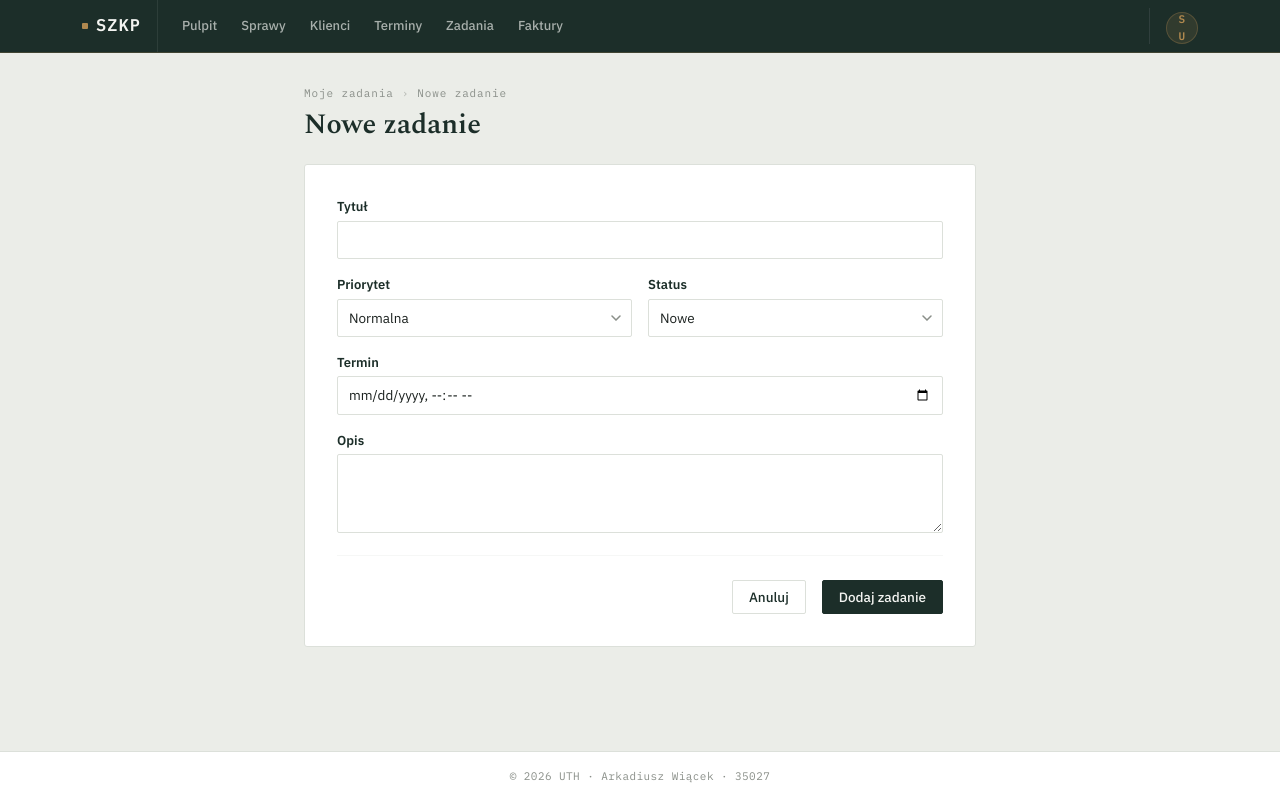
After one commit to ArkadiuszWWiacek/szkp, a Django app: page /szkp/zadania/nowe/ in a window 1280 px wide. The commit adds this page. Run offline with Django 5.2, Linux system fonts and the light colour scheme; a user stored in the database is signed in; tables that the repository leaves empty hold one stand-in row (values such as "Sample post").

Commit message:
Implementuje US-08

```diff
--- a/Functional_tests/test_us08_tasks.py
+++ b/Functional_tests/test_us08_tasks.py
@@ -50,11 +50,11 @@ class US08TasksTest(SzkpSeleniumTestCase):
         return timezone.now()
 
     def _nowe_zadanie(self, title='Zadanie testowe', **kwargs):
+        kwargs.setdefault('due_date', self._za_7_dni())
         return Task.objects.create(
             title=title,
             assigned_lawyer=self.lawyer,
             created_by=self.lawyer,
-            due_date=self._za_7_dni(),
             **kwargs,
         )
 
--- a/static/style.css
+++ b/static/style.css
@@ -1004,6 +1004,13 @@ a.sig { text-decoration: none; }
 
 .szkp-task--done { opacity: 0.55; }
 
+.szkp-task--overdue {
+  border-left: 2px solid var(--szkp-oxblood);
+  padding-left: calc(var(--sp-4) - 2px);
+}
+
+.szkp-task--overdue .szkp-task__title { color: var(--szkp-oxblood); }
+
 .szkp-task__icon {
   width: 16px;
   height: 16px;
--- a/szkp/models/Task.py
+++ b/szkp/models/Task.py
@@ -1,4 +1,5 @@
 from django.db import models
+from django.utils import timezone
 from .Lawyer import Lawyer
 
 ## Model Task
@@ -29,5 +30,10 @@ class Task(models.Model):
     created_at = models.DateTimeField(auto_now_add=True)
     updated_at = models.DateTimeField(auto_now=True)
 
+    def save(self, *args, **kwargs):
+        if self.status == TaskStatus.ZAKOŃCZONE and self.completed_at is None:
+            self.completed_at = timezone.now()
+        super().save(*args, **kwargs)
+
     class Meta:
         db_table = 'TASKS'
--- a/szkp/templates/szkp/my_tasks.html
+++ b/szkp/templates/szkp/my_tasks.html
@@ -9,7 +9,7 @@
             <div class="label-brass mb-1">Zadania</div>
             <h1 class="szkp-page-title">Moje zadania</h1>
         </div>
-        <a href="#" class="btn-szkp btn-szkp--primary">+ Nowe zadanie</a>
+        <a href="{% url 'szkp:task_new' %}" class="btn-szkp btn-szkp--primary">+ Nowe zadanie</a>
     </div>
 
     <!-- Filtry -->
@@ -33,7 +33,7 @@
     {% if tasks %}
     <div class="szkp-card">
         {% for task in tasks %}
-        <div class="szkp-task{% if task.status == 'zakończone' %} szkp-task--done{% endif %}">
+        <div class="szkp-task{% if task.status == 'zakończone' %} szkp-task--done{% endif %}{% if task.due_date and task.due_date.date < today %} szkp-task--overdue{% endif %}">
             <div class="szkp-task__icon{% if task.status == 'zakończone' %} szkp-task__icon--done{% endif %}">
                 {% if task.status == 'zakończone' %}✓{% endif %}
             </div>
@@ -96,7 +96,7 @@
             <div class="szkp-empty__title">Brak zadań</div>
             <div class="szkp-empty__desc">Nie masz jeszcze żadnych zadań. Dodaj pierwsze.</div>
             {% endif %}
-            <a href="#" class="btn-szkp btn-szkp--primary">+ Nowe zadanie</a>
+            <a href="{% url 'szkp:task_new' %}" class="btn-szkp btn-szkp--primary">+ Nowe zadanie</a>
         </div>
     </div>
     {% endif %}
--- /dev/null
+++ b/szkp/templates/szkp/task_form.html
@@ -0,0 +1,77 @@
+{% extends "base.html" %}
+{% block title %}{% if task %}Edytuj zadanie{% else %}Nowe zadanie{% endif %} — SZKP{% endblock title %}
+
+{% block content %}
+<div class="szkp-page szkp-page--narrow">
+
+    <div class="szkp-breadcrumb mb-2">
+        <a href="{% url 'szkp:my_tasks' %}">Moje zadania</a>
+        <span class="szkp-breadcrumb__sep">›</span>
+        <span>{% if task %}Edytuj zadanie{% else %}Nowe zadanie{% endif %}</span>
+    </div>
+
+    <div class="szkp-page-header">
+        <h1 class="szkp-page-title">{% if task %}Edytuj zadanie{% else %}Nowe zadanie{% endif %}</h1>
+    </div>
+
+    <div class="szkp-card">
+        <div class="szkp-card__body szkp-card__body--lg">
+            <form method="post" novalidate>
+                {% csrf_token %}
+
+                <div class="mb-3">
+                    <label for="id_title" class="szkp-label">Tytuł</label>
+                    <input type="text" id="id_title" name="title"
+                           class="szkp-input{% if errors.title %} is-invalid{% endif %}"
+                           value="{{ form_data.title|default:'' }}">
+                    {% if errors.title %}
+                    <span class="szkp-error">{{ errors.title.0 }}</span>
+                    {% endif %}
+                </div>
+
+                <div class="row g-3 mb-3">
+                    <div class="col-sm-6">
+                        <label for="id_priority" class="szkp-label">Priorytet</label>
+                        <select id="id_priority" name="priority" class="szkp-select-full">
+                            {% for val, label in priority_choices %}
+                            <option value="{{ val }}"{% if form_data.priority == val %} selected{% endif %}>{{ label }}</option>
+                            {% endfor %}
+                        </select>
+                    </div>
+                    <div class="col-sm-6">
+                        <label for="id_status" class="szkp-label">Status</label>
+                        <select id="id_status" name="status" class="szkp-select-full">
+                            {% for val, label in status_choices %}
+                            <option value="{{ val }}"{% if form_data.status == val %} selected{% endif %}>{{ label }}</option>
+                            {% endfor %}
+                        </select>
+                    </div>
+                </div>
+
+                <div class="mb-3">
+                    <label for="id_due_date" class="szkp-label">Termin</label>
+                    <input type="datetime-local" id="id_due_date" name="due_date"
+                           class="szkp-input"
+                           value="{{ form_data.due_date|default:'' }}">
+                </div>
+
+                <div class="mb-3">
+                    <label for="id_description" class="szkp-label">Opis</label>
+                    <textarea id="id_description" name="description"
+                              class="szkp-input" rows="3">{{ form_data.description|default:'' }}</textarea>
+                </div>
+
+                <hr class="divider mb-4">
+
+                <div class="d-flex justify-content-end gap-3">
+                    <a href="{% url 'szkp:my_tasks' %}" class="btn-szkp btn-szkp--outline">Anuluj</a>
+                    <button type="submit" class="btn-szkp btn-szkp--primary">
+                        {% if task %}Zapisz zmiany{% else %}Dodaj zadanie{% endif %}
+                    </button>
+                </div>
+            </form>
+        </div>
+    </div>
+
+</div>
+{% endblock content %}
--- a/szkp/urls.py
+++ b/szkp/urls.py
@@ -22,5 +22,7 @@ urlpatterns = [
          views.invoice_form, name='invoice_new'),
     path('sprawy/<int:case_pk>/faktury/<int:pk>/edytuj/',
          views.invoice_form, name='invoice_edit'),
-    path('zadania/',                views.my_tasks,     name='my_tasks'),
+    path('zadania/',                    views.my_tasks,   name='my_tasks'),
+    path('zadania/nowe/',               views.task_form,  name='task_new'),
+    path('zadania/<int:pk>/edytuj/',    views.task_form,  name='task_edit'),
 ]
--- a/szkp/views/__init__.py
+++ b/szkp/views/__init__.py
@@ -4,7 +4,7 @@ from .cases import case_list, case_detail, case_form
 from .clients import client_list, client_form, client_delete
 from .court_hearings import court_hearing_form
 from .invoice import invoice_form
-from .tasks import my_tasks
+from .tasks import my_tasks, task_form
 
 __all__ = [
     'home',
@@ -13,5 +13,5 @@ __all__ = [
     'client_list', 'client_form', 'client_delete',
     'court_hearing_form',
     'invoice_form',
-    'my_tasks',
+    'my_tasks', 'task_form',
 ]
--- a/szkp/views/tasks.py
+++ b/szkp/views/tasks.py
@@ -1,9 +1,12 @@
+from django.contrib import messages
 from django.contrib.auth.decorators import login_required
 from django.db.models import Case as DbCase, IntegerField, Value, When
-from django.shortcuts import render
+from django.shortcuts import get_object_or_404, redirect, render
+from django.urls import reverse
 from django.utils import timezone
 
-from szkp.models import Task, TaskPriority, TaskStatus
+from szkp.forms import TaskForm
+from szkp.models import Lawyer, Task, TaskPriority, TaskStatus
 
 
 @login_required
@@ -11,6 +14,8 @@ def my_tasks(request):
     today = timezone.localdate()
     status_filter = request.GET.get('status', '')
     period_filter = request.GET.get('period', '')
+
+    lawyer = get_object_or_404(Lawyer, user=request.user)
 
     priority_rank = DbCase(
         When(priority=TaskPriority.PILNA,    then=Value(0)),
@@ -22,7 +27,7 @@ def my_tasks(request):
     )
 
     qs = (Task.objects
-          .filter(parent_task__isnull=True)
+          .filter(assigned_lawyer=lawyer, parent_task__isnull=True)
           .select_related('case', 'assigned_lawyer')
           .prefetch_related('task_set__assigned_lawyer'))
 
@@ -45,3 +50,61 @@ def my_tasks(request):
         'today': today,
     }
     return render(request, 'szkp/my_tasks.html', context)
+
+
+def _task_context(task, form_data, errors):
+    return {
+        'task': task,
+        'form_data': form_data,
+        'errors': errors,
+        'priority_choices': TaskPriority.choices,
+        'status_choices': TaskStatus.choices,
+    }
+
+
+@login_required
+def task_form(request, pk=None):
+    task = get_object_or_404(Task, pk=pk) if pk else None
+    lawyer = get_object_or_404(Lawyer, user=request.user)
+    redirect_url = reverse('szkp:my_tasks')
+
+    if request.method == 'POST':
+        form = TaskForm(request.POST)
+        if form.is_valid():
+            cd = form.cleaned_data
+            obj = task or Task(assigned_lawyer=lawyer, created_by=lawyer)
+            obj.title       = cd['title']
+            obj.description = cd.get('description', '')
+            obj.priority    = cd.get('priority') or TaskPriority.NORMALNA
+            obj.due_date    = cd.get('due_date')
+            if pk:
+                obj.status = cd.get('status') or TaskStatus.NOWE
+            obj.save()
+            messages.success(request, 'Zadanie zostało zapisane.')
+            return redirect(redirect_url)
+
+        return render(
+            request,
+            'szkp/task_form.html',
+            _task_context(task, request.POST, form.errors),
+        )
+
+    if task:
+        form_data = {
+            'title':       task.title,
+            'description': task.description,
+            'priority':    task.priority,
+            'status':      task.status,
+            'due_date':    task.due_date.strftime('%Y-%m-%dT%H:%M') if task.due_date else '',
+        }
+    else:
+        form_data = {
+            'priority': TaskPriority.NORMALNA,
+            'status':   TaskStatus.NOWE,
+        }
+
+    return render(
+        request,
+        'szkp/task_form.html',
+        _task_context(task, form_data, {}),
+    )
```
Also changed, not shown: szkp/forms.py (+12 -0 lines), szkp/tests/test_task_model.py (added, +76 -0 lines), szkp/tests/test_us08_views.py (added, +202 -0 lines), README.md.
